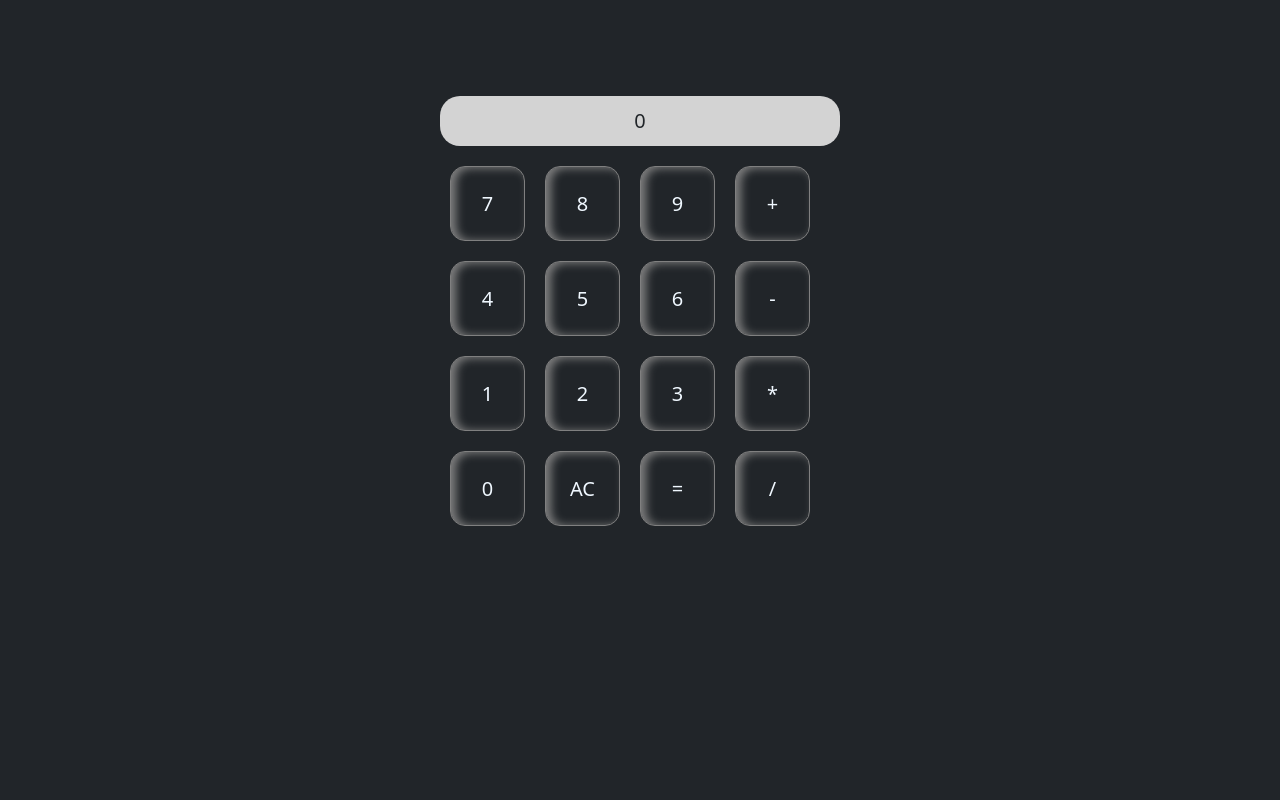
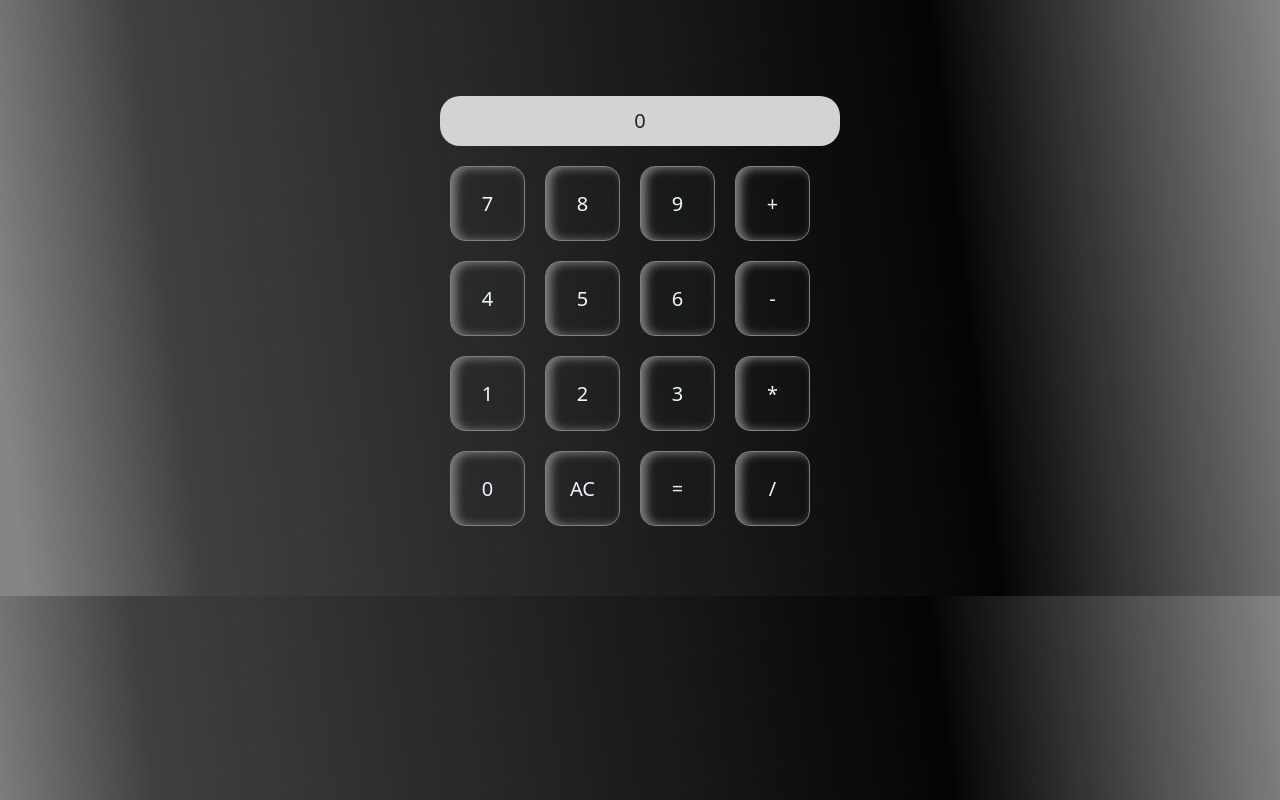
Before and after one commit to saad-shaikh01/Calculator, a plain HTML site: page index.html in a window 1280 px wide. Drawn offline with nearby package versions, Linux system fonts and the light colour scheme.

Commit message:
Update index.html

```diff
--- a/index.html
+++ b/index.html
@@ -14,8 +14,7 @@
 </head>
 <style>
   body {
-/*     background: linear-gradient(263deg, rgba(133, 133, 133, 1) 0%, rgba(0, 0, 0, 0.8911939775910365) 26%, rgba(64, 64, 64, 1) 85%, rgba(133, 133, 133, 1) 98%); */
-    background: red;
+    background: linear-gradient(263deg, rgba(133, 133, 133, 1) 0%, rgba(0, 0, 0, 0.8911939775910365) 26%, rgba(64, 64, 64, 1) 85%, rgba(133, 133, 133, 1) 98%);
   }
 
   .btn {
```
